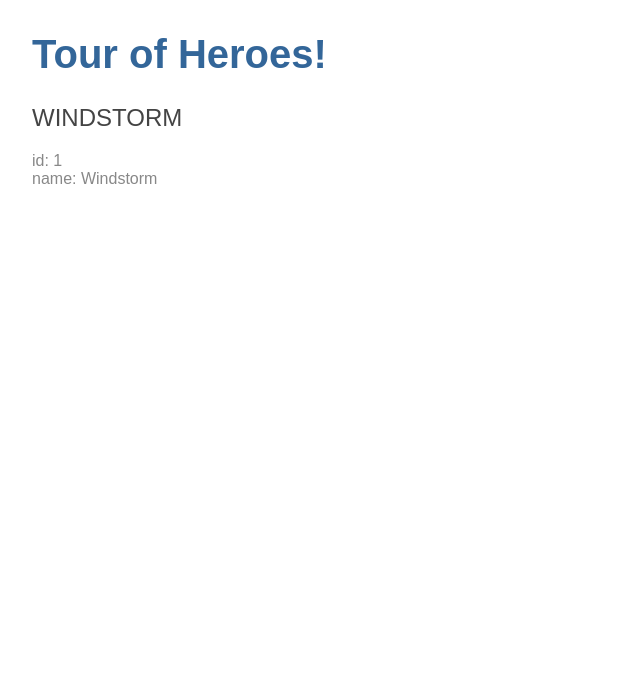
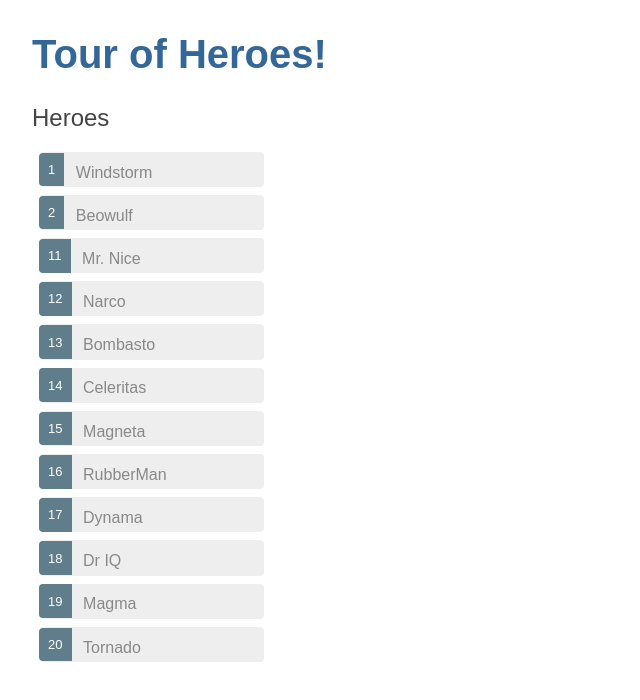
Before and after one commit to sdkevorkian/angular-tour-of-heroes, an Angular app: page / in a window 1280 px wide. Shown: the top 700 px of the page, without its empty margins (0-640 px from the left). Built offline with nearby package versions, Linux system fonts and the light colour scheme.

Commit message:
hero list and select detail working

```diff
--- /dev/null
+++ b/src/app/hero-detail/hero-detail.component.html
@@ -0,0 +1,3 @@
+<p>
+  hero-detail works!
+</p>
--- /dev/null
+++ b/src/app/hero-detail/hero-detail.component.ts
@@ -0,0 +1,15 @@
+import { Component, OnInit } from '@angular/core';
+
+@Component({
+  selector: 'app-hero-detail',
+  templateUrl: './hero-detail.component.html',
+  styleUrls: ['./hero-detail.component.css']
+})
+export class HeroDetailComponent implements OnInit {
+
+  constructor() { }
+
+  ngOnInit() {
+  }
+
+}
--- a/src/app/heroes/heroes.component.css
+++ b/src/app/heroes/heroes.component.css
@@ -0,0 +1,54 @@
+/* HeroesComponent's private CSS styles */
+.selected {
+  background-color: #CFD8DC !important;
+  color: white;
+}
+
+.heroes {
+  margin: 0 0 2em 0;
+  list-style-type: none;
+  padding: 0;
+  width: 15em;
+}
+
+  .heroes li {
+    cursor: pointer;
+    position: relative;
+    left: 0;
+    background-color: #EEE;
+    margin: .5em;
+    padding: .3em 0;
+    height: 1.6em;
+    border-radius: 4px;
+  }
+
+    .heroes li.selected:hover {
+      background-color: #BBD8DC !important;
+      color: white;
+    }
+
+    .heroes li:hover {
+      color: #607D8B;
+      background-color: #DDD;
+      left: .1em;
+    }
+
+  .heroes .text {
+    position: relative;
+    top: -3px;
+  }
+
+  .heroes .badge {
+    display: inline-block;
+    font-size: small;
+    color: white;
+    padding: 0.8em 0.7em 0 0.7em;
+    background-color: #607D8B;
+    line-height: 1em;
+    position: relative;
+    left: -1px;
+    top: -4px;
+    height: 1.8em;
+    margin-right: .8em;
+    border-radius: 4px 0 0 4px;
+  }
--- a/src/app/heroes/heroes.component.html
+++ b/src/app/heroes/heroes.component.html
@@ -1,7 +1,16 @@
-<h2>{{hero.name | uppercase}}</h2>
-<div>
-  <span>id: </span> {{hero.id}}
+<h2>Heroes</h2>
+<ul class="heroes">
+  <li *ngFor="let hero of heroes" (click)="onSelect(hero)" [class.selected]="hero === selectedHero">
+    <span class="badge"> {{hero.id}}</span>{{hero.name}}
+  </li>
+</ul>
+<div *ngIf="selectedHero">
+  <h2>{{selectedHero.name | uppercase}} Details</h2>
+  <div>
+    <span>id: </span> {{selectedHero.id}}
+  </div>
+  <div>
+    <label>name:</label>
+    <input type="text" [(ngModel)]="selectedHero.name" placeholder="name" />
+  </div>
 </div>
-<div>
-  <span>name: </span> {{hero.name}}
-</div>
--- a/src/app/heroes/heroes.component.ts
+++ b/src/app/heroes/heroes.component.ts
@@ -1,20 +1,21 @@
 import { Component, OnInit } from '@angular/core';
 import { Hero } from '../hero';
+import { HEROES } from '../mock-heroes';
 
 @Component({
   selector: 'app-heroes',
   templateUrl: './heroes.component.html',
   styleUrls: ['./heroes.component.css']
 })
+
 export class HeroesComponent implements OnInit {
-  hero: Hero = {
-    id: 1,
-    name: 'Windstorm'
-  }
-
+  selectedHero: Hero;
+  heroes = HEROES;
   constructor() { }
 
   ngOnInit() {
   }
-
+  onSelect(hero: Hero): void {
+    this.selectedHero = hero;
+  }
 }
--- /dev/null
+++ b/src/app/mock-heroes.ts
@@ -0,0 +1,16 @@
+import { Hero } from './hero';
+
+export var HEROES: Hero[] = [
+  { id: 1, name: 'Windstorm' },
+  { id: 2, name: "Beowulf" },
+  { id: 11, name: 'Mr. Nice' },
+  { id: 12, name: 'Narco' },
+  { id: 13, name: 'Bombasto' },
+  { id: 14, name: 'Celeritas' },
+  { id: 15, name: 'Magneta' },
+  { id: 16, name: 'RubberMan' },
+  { id: 17, name: 'Dynama' },
+  { id: 18, name: 'Dr IQ' },
+  { id: 19, name: 'Magma' },
+  { id: 20, name: 'Tornado' }
+];
```
Also changed, not shown: src/app/app.module.ts (+7 -4 lines), src/app/hero-detail/hero-detail.component.css (added), 1 other file (tests, documents, lock files or other folders).
